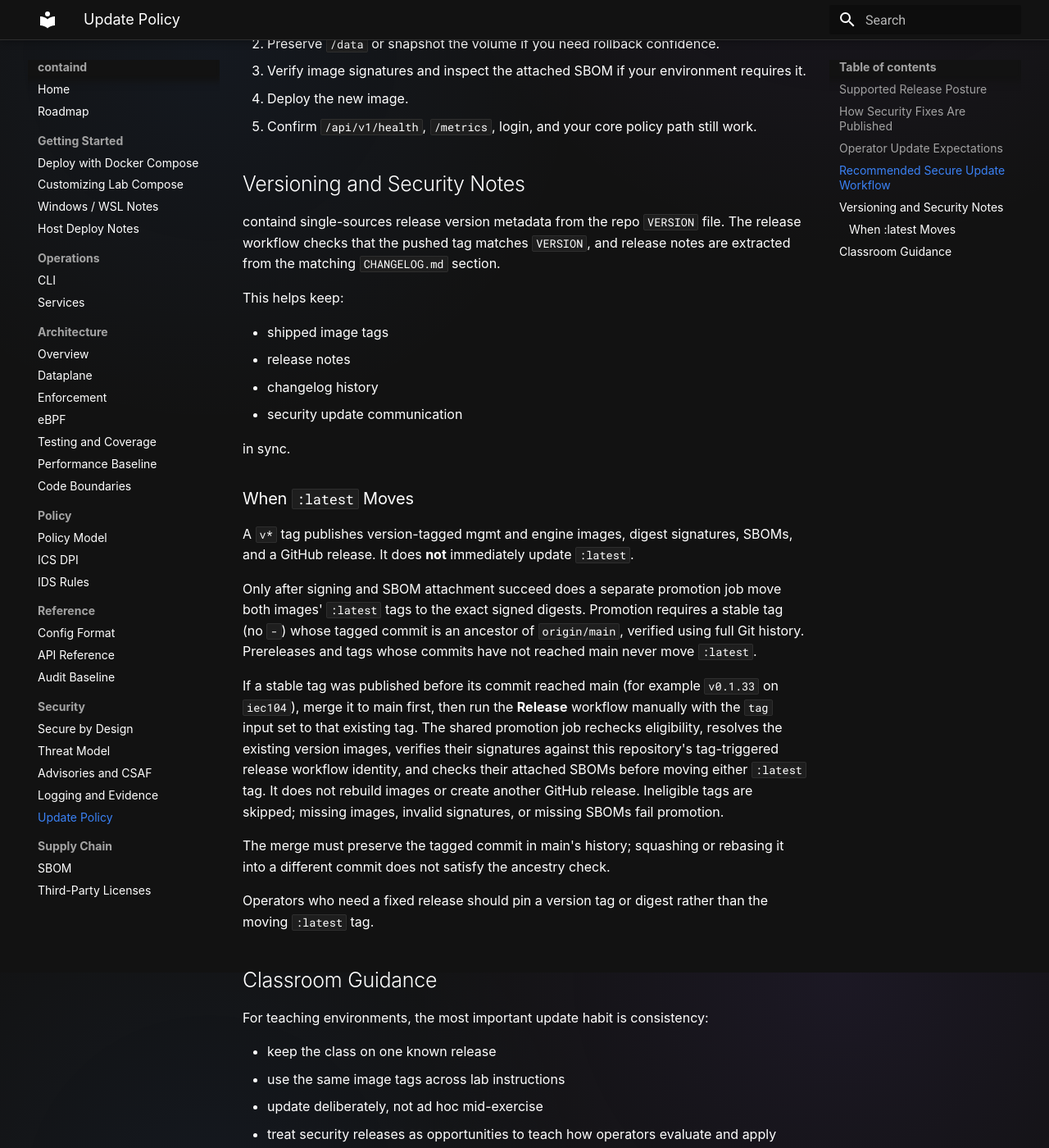
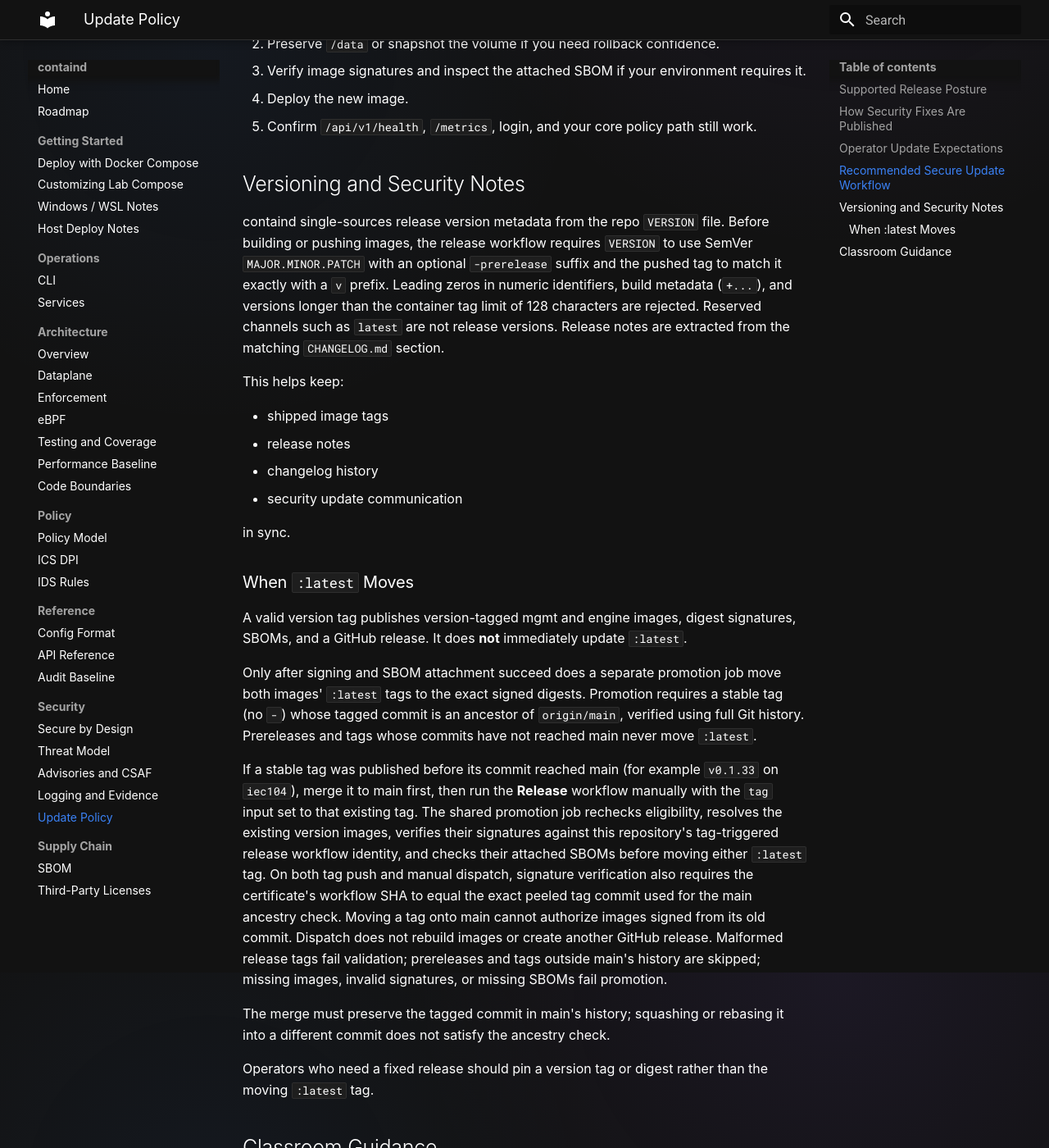
Before and after one commit to tonylturner/containd, an MkDocs documentation site: the page built from docs/mkdocs/update-policy.md, in a window 1280 px wide and 1400 px high, scrolled down 1614 px. Shown: the whole window at 82% size. Built offline with MkDocs 1.6.1 and Material for MkDocs 9.7.7, drawn with Linux system fonts in a browser that asks for light colours.

Commit message:
Harden release versions and latest promotion provenance

```diff
--- a/docs/mkdocs/update-policy.md
+++ b/docs/mkdocs/update-policy.md
@@ -53,7 +53,7 @@ For a careful update:
 
 ## Versioning and Security Notes
 
-containd single-sources release version metadata from the repo `VERSION` file. The release workflow checks that the pushed tag matches `VERSION`, and release notes are extracted from the matching `CHANGELOG.md` section.
+containd single-sources release version metadata from the repo `VERSION` file. Before building or pushing images, the release workflow requires `VERSION` to use SemVer `MAJOR.MINOR.PATCH` with an optional `-prerelease` suffix and the pushed tag to match it exactly with a `v` prefix. Leading zeros in numeric identifiers, build metadata (`+...`), and versions longer than the container tag limit of 128 characters are rejected. Reserved channels such as `latest` are not release versions. Release notes are extracted from the matching `CHANGELOG.md` section.
 
 This helps keep:
 
@@ -66,11 +66,11 @@ in sync.
 
 ### When `:latest` Moves
 
-A `v*` tag publishes version-tagged mgmt and engine images, digest signatures, SBOMs, and a GitHub release. It does **not** immediately update `:latest`.
+A valid version tag publishes version-tagged mgmt and engine images, digest signatures, SBOMs, and a GitHub release. It does **not** immediately update `:latest`.
 
 Only after signing and SBOM attachment succeed does a separate promotion job move both images' `:latest` tags to the exact signed digests. Promotion requires a stable tag (no `-`) whose tagged commit is an ancestor of `origin/main`, verified using full Git history. Prereleases and tags whose commits have not reached main never move `:latest`.
 
-If a stable tag was published before its commit reached main (for example `v0.1.33` on `iec104`), merge it to main first, then run the **Release** workflow manually with the `tag` input set to that existing tag. The shared promotion job rechecks eligibility, resolves the existing version images, verifies their signatures against this repository's tag-triggered release workflow identity, and checks their attached SBOMs before moving either `:latest` tag. It does not rebuild images or create another GitHub release. Ineligible tags are skipped; missing images, invalid signatures, or missing SBOMs fail promotion.
+If a stable tag was published before its commit reached main (for example `v0.1.33` on `iec104`), merge it to main first, then run the **Release** workflow manually with the `tag` input set to that existing tag. The shared promotion job rechecks eligibility, resolves the existing version images, verifies their signatures against this repository's tag-triggered release workflow identity, and checks their attached SBOMs before moving either `:latest` tag. On both tag push and manual dispatch, signature verification also requires the certificate's workflow SHA to equal the exact peeled tag commit used for the main ancestry check. Moving a tag onto main cannot authorize images signed from its old commit. Dispatch does not rebuild images or create another GitHub release. Malformed release tags fail validation; prereleases and tags outside main's history are skipped; missing images, invalid signatures, or missing SBOMs fail promotion.
 
 The merge must preserve the tagged commit in main's history; squashing or rebasing it into a different commit does not satisfy the ancestry check.
 
```
Also changed, not shown: docs/mkdocs/sbom.md (+2 -2 lines), 1 other file.
